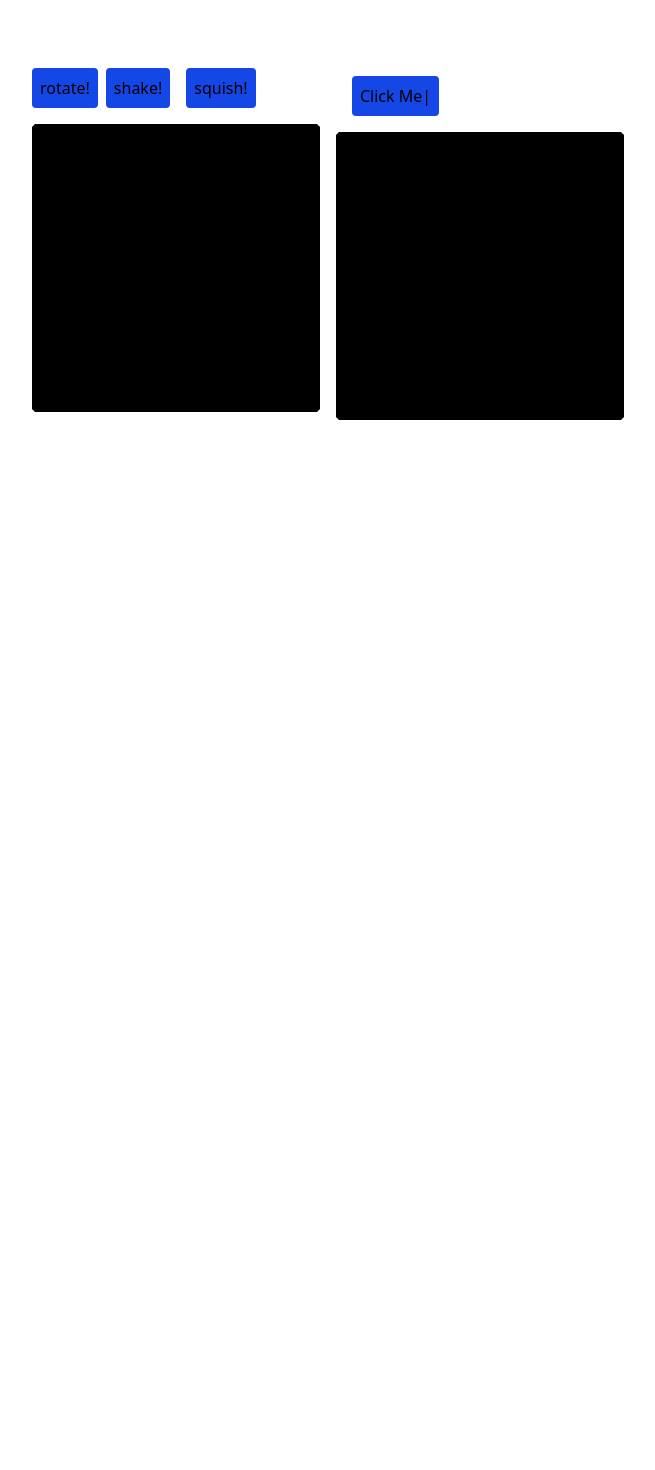
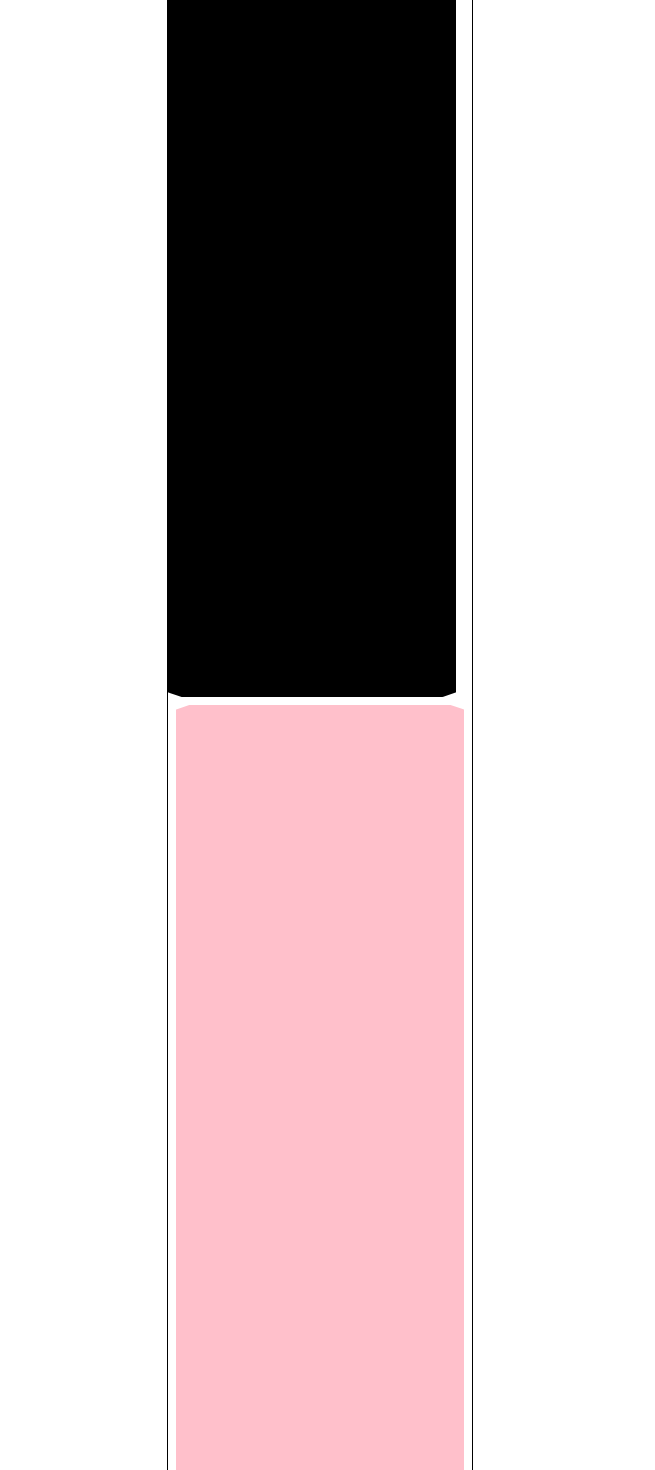
Before and after one commit to tjay1760/framer-motion-trials, a React (Vite) app: page / in a window 1280 px wide. Shown: the part 160-1630 px from the top of the page, without its empty margins (320-975 px from the left). Before the commit the page ends 800 px from the top, so only its background shows below. Built offline with nearby package versions, Linux system fonts and the light colour scheme.

Commit message:
scroll animations

```diff
--- a/src/App.jsx
+++ b/src/App.jsx
@@ -11,11 +11,11 @@ function App() {
 
 
   return (
-    <div className='flex items-center justify-center h-screen'>
+    <div className='flex items-center justify-center'>
       {/* <SpringBox /> */}
       {/* <BasicsOfMotion /> */}
       {/* <Guestures /> */}
-      <AnimationControls />
+      {/* <AnimationControls /> */}
       <ViewBasedTransitions />
     </div>
   )
--- a/src/ViewBasedTrasitions.jsx
+++ b/src/ViewBasedTrasitions.jsx
@@ -1,16 +1,20 @@
 import React from 'react'
-import { motion } from 'motion/react'
-
+import { motion, useInView} from 'motion/react'
 const ViewBasedTransitions = () => {
+    const ref = React.useRef(null);
+    const isVisible = useInView(ref);
+React.useEffect(() => {
+    console.log("Is in view: ", isVisible);
+}, [isVisible]);
   return (
-    <div>
-        <motion.button className="rounded p-2 bg-blue-700 m-4"
+    <div className='border'>
+        <motion.button className="rounded p-2 bg-blue-700 m-2"
       whileHover={{ scale: 1.1 }}
       whileTap={{ scale: 0.9, rotate: 20 }}
 
       >Click Me|</motion.button>
       <motion.div
-        className="box h-72 w-72 bg-black"
+        className="box h-screen w-72 bg-black"
         initial={{ opacity: 0 }}
         transition={{ duration: 1,
             ease: "circIn"
@@ -20,6 +24,11 @@ const ViewBasedTransitions = () => {
       >
         ViewBasedTransitions
       </motion.div>
+      <div ref={ref}
+      className="box h-screen w-72 bg-red-500 m-2"
+      style={{ backgroundColor: isVisible ? 'pink' : 'blue' }}
+      >
+      </div>
     </div>
   )
 }
```
